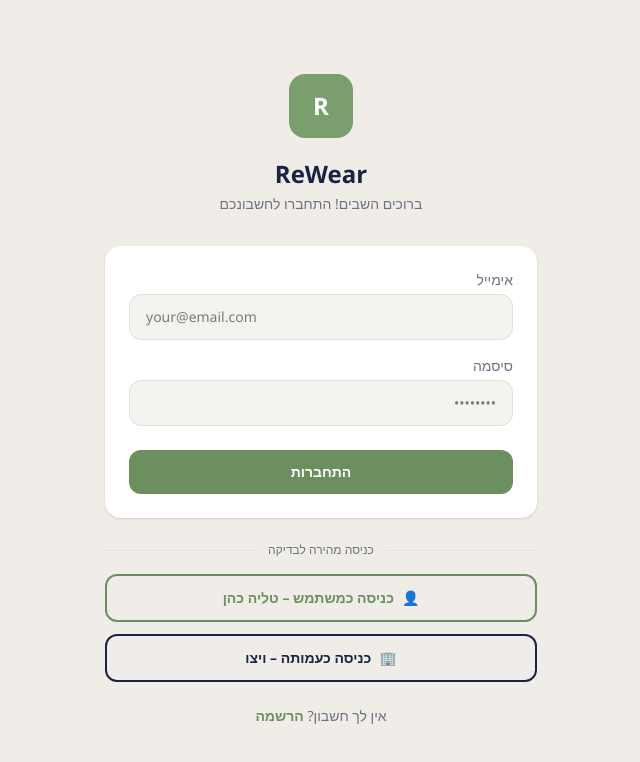
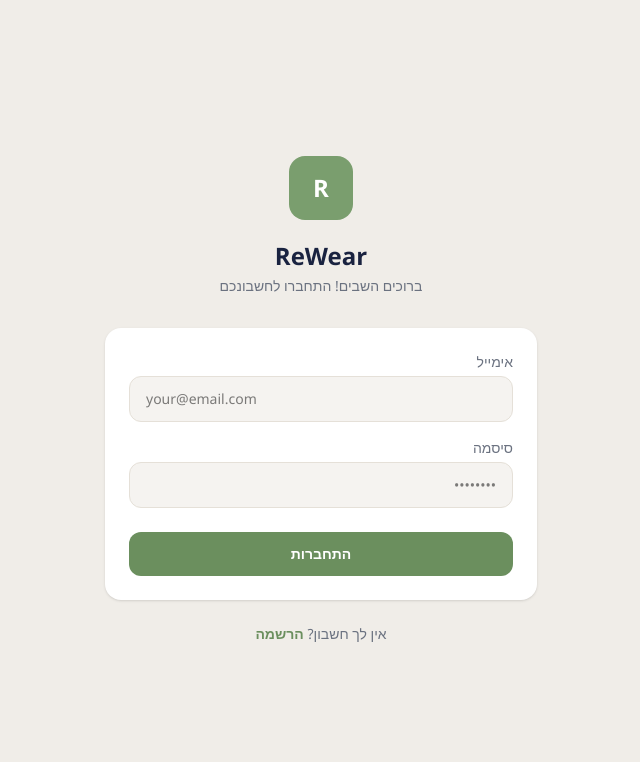
Before and after one commit to NeomiA1/ReWear-FullStack, a React (Vite) app in the folder client/: page / in a window 1280 px wide. Shown: the top 762 px of the page, without its empty margins (402-1042 px from the left). Built offline with nearby package versions, Linux system fonts and the light colour scheme.

Commit message:
Remove demo login buttons

```diff
--- a/client/src/pages/auth/LoginPage.jsx
+++ b/client/src/pages/auth/LoginPage.jsx
@@ -65,16 +65,6 @@ export default function LoginPage() {
     }
   };
 
-  // ─── כניסה מהירה ─────────────────────────────────────────────────────────
-  const handleDemoUser = () => {
-    setUser(DEMO_USER);
-    navigate("/home");
-  };
-
-  const handleDemoOrg = () => {
-    setUser(DEMO_ORG);
-    navigate("/org/home");
-  };
 
   return (
     <div className="min-h-screen bg-rw-bg flex flex-col items-center justify-center px-6">
@@ -115,31 +105,6 @@ export default function LoginPage() {
 
       </div>
 
-      {/* מפריד */}
-      <div className="flex items-center gap-3 w-full mt-6 mb-4">
-        <div className="flex-1 h-px bg-rw-border"></div>
-        <span className="text-rw-sub text-xs">כניסה מהירה לבדיקה</span>
-        <div className="flex-1 h-px bg-rw-border"></div>
-      </div>
-
-      {/* כפתורי דמו */}
-      <div className="w-full flex flex-col gap-3">
-        <button onClick={handleDemoUser}
-          className="w-full border-2 border-rw-btn text-rw-btn rounded-xl py-3
-                     text-sm font-semibold active:bg-rw-btn/10
-                     flex items-center justify-center gap-2">
-          <span>👤</span>
-          <span>כניסה כמשתמש – טליה כהן</span>
-        </button>
-        <button onClick={handleDemoOrg}
-          className="w-full border-2 border-rw-title text-rw-title rounded-xl py-3
-                     text-sm font-semibold active:bg-rw-title/10
-                     flex items-center justify-center gap-2">
-          <span>🏢</span>
-          <span>כניסה כעמותה – ויצו</span>
-        </button>
-      </div>
-
       <p className="text-sm text-rw-sub mt-6">
         אין לך חשבון?{" "}
         <span onClick={() => navigate("/register")}
```
